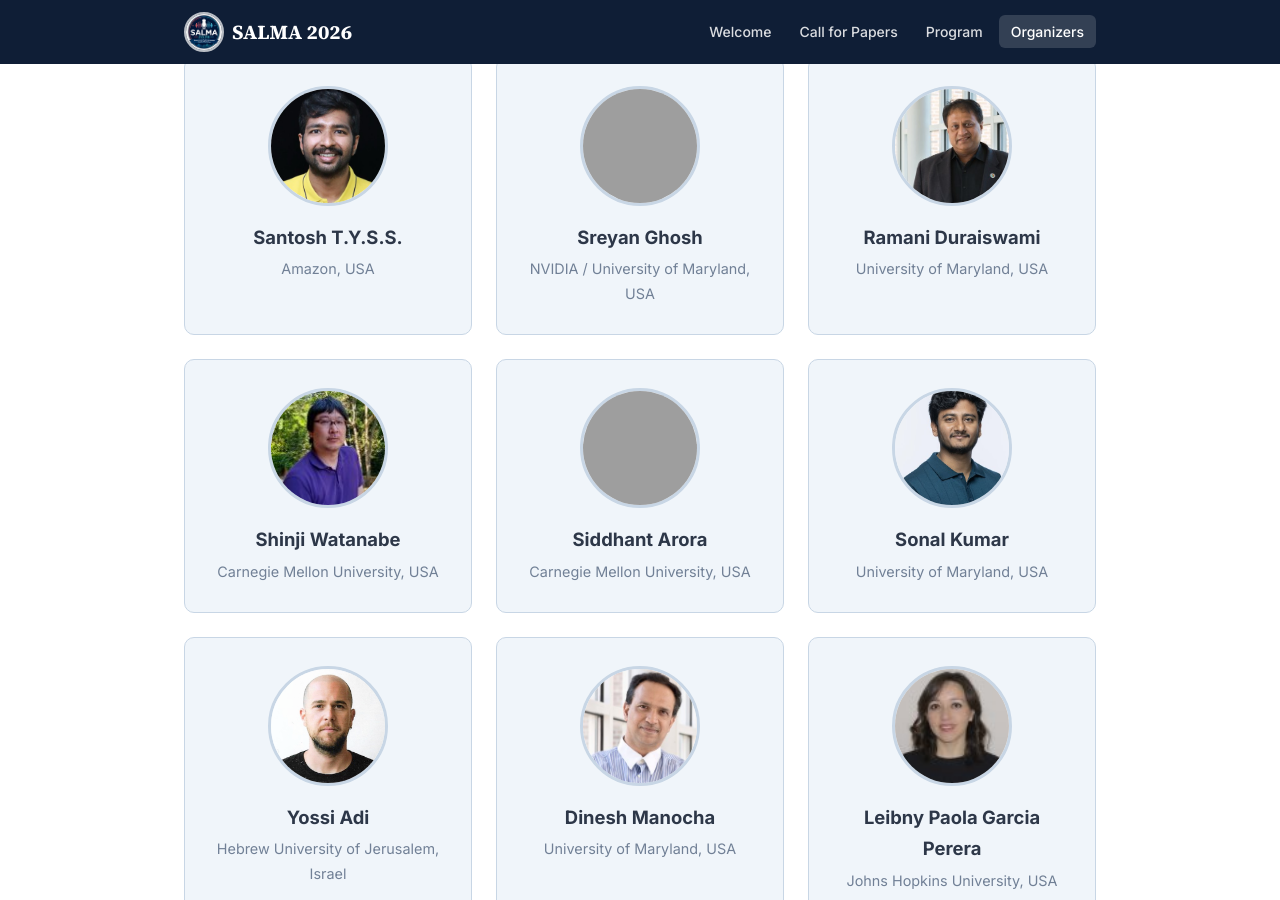
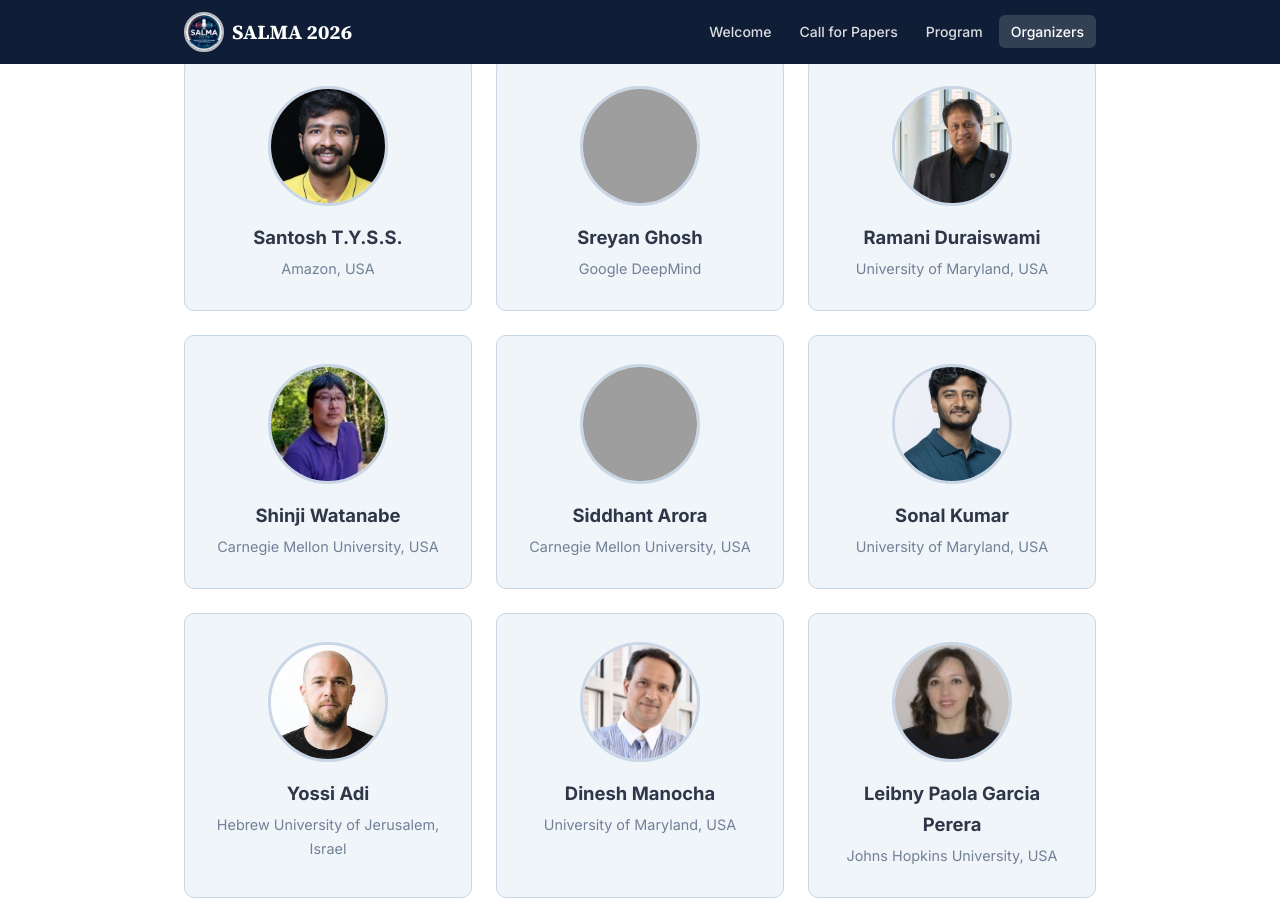
Before and after one commit to salma-workshop/salma-2026, a Jekyll site: the page built from organizers.md, in a window 1280 px wide and 900 px high, scrolled down 319 px. Built offline with Jekyll 4.4.1, drawn with Linux system fonts in a browser that asks for light colours; grey boxes are pictures that could not be loaded.

Commit message:
Update Sreyan Ghosh affiliation to Google DeepMind

```diff
--- a/organizers.md
+++ b/organizers.md
@@ -17,7 +17,7 @@ permalink: /organizers/
     <!-- DROP: assets/images/sreyan_ghosh.jpg -->
     <img src="{{ '/assets/images/sreyan_ghosh.jpg' | relative_url }}" alt="Sreyan Ghosh" class="person-photo">
     <h3>Sreyan Ghosh</h3>
-    <p>NVIDIA / University of Maryland, USA</p>
+    <p>Google DeepMind</p>
   </div>
   <div class="person-card">
     <!-- DROP: assets/images/ramani_duraiswami.jpg -->
```
